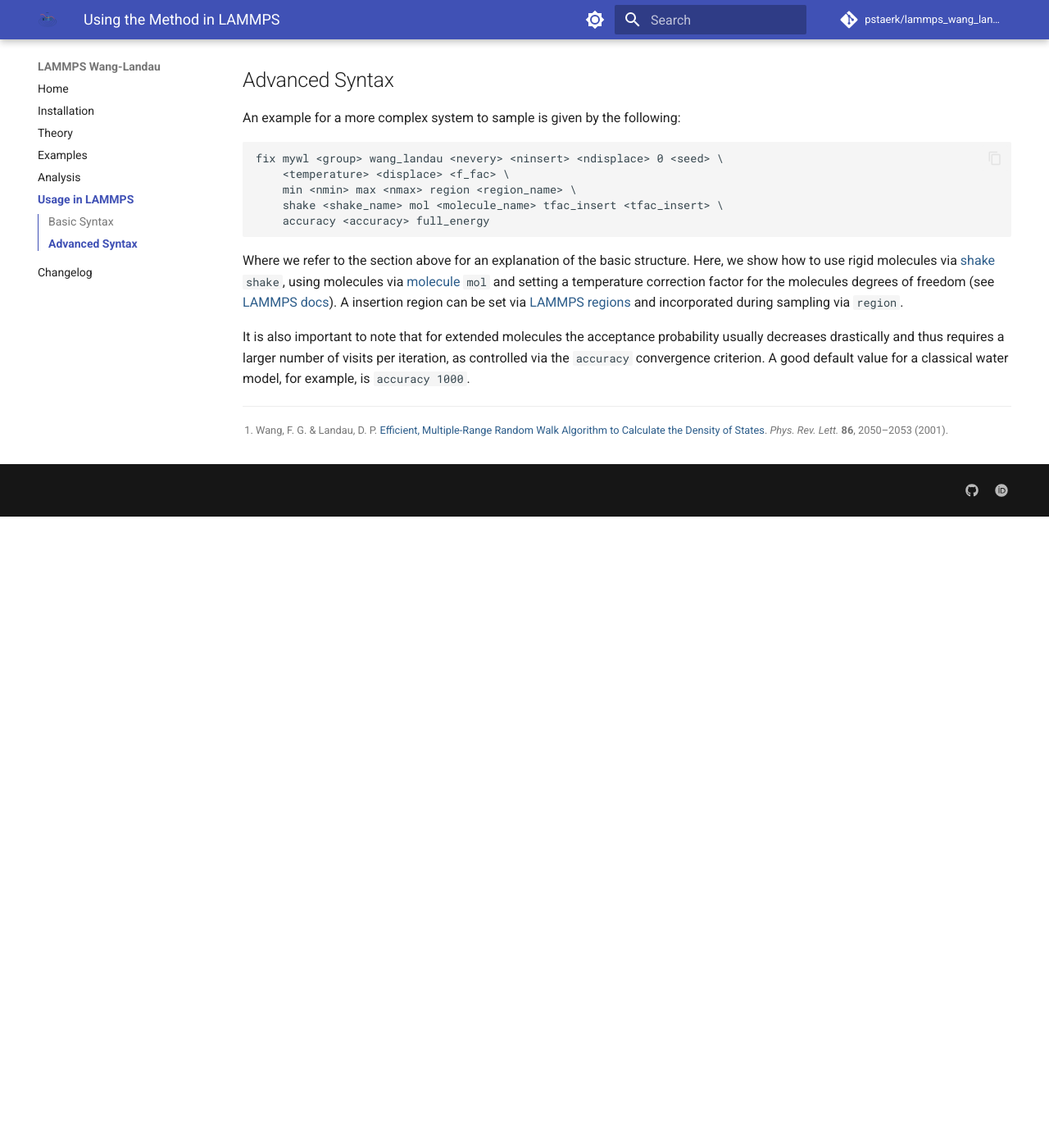
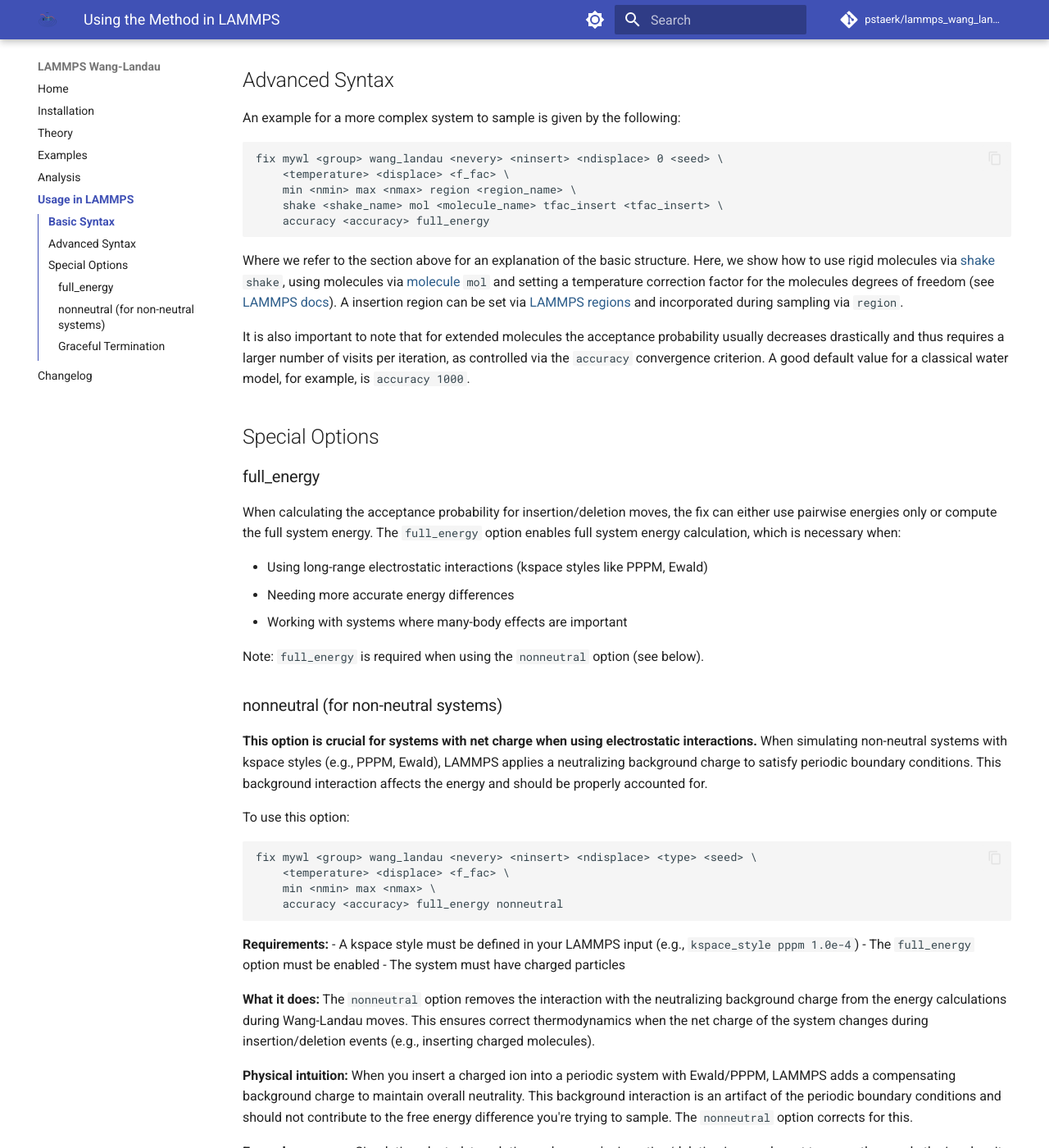
Before and after one commit to pstaerk/lammps_wang_landau, an MkDocs documentation site: the page built from docs/lammps-fixes.md, in a window 1280 px wide and 1400 px high, scrolled down 1253 px. Shown: the whole window at 82% size. Built offline with MkDocs 1.6.1 and Material for MkDocs 9.7.7, drawn with Linux system fonts in a browser that asks for light colours; comment, search, counter and statistics services are not loaded; before the commit the page ends 1883 px from its top, so only the background shows below that; some of the changed text lies outside the part shown.

Commit message:
Iteration on tests, changelog and environment.

````diff
--- a/docs/lammps-fixes.md
+++ b/docs/lammps-fixes.md
@@ -89,4 +89,76 @@
 A good default value for a classical water model, for example, is
 `accuracy 1000`.
 
+## Special Options
+
+### full_energy
+
+When calculating the acceptance probability for insertion/deletion moves,
+the fix can either use pairwise energies only or compute the full system energy.
+The `full_energy` option enables full system energy calculation, which is
+necessary when:
+
+- Using long-range electrostatic interactions (kspace styles like PPPM, Ewald)
+- Needing more accurate energy differences
+- Working with systems where many-body effects are important
+
+Note: `full_energy` is required when using the `nonneutral` option (see below).
+
+### nonneutral (for non-neutral systems)
+
+**This option is crucial for systems with net charge when using electrostatic
+interactions.** When simulating non-neutral systems with kspace styles
+(e.g., PPPM, Ewald), LAMMPS applies a neutralizing background charge to satisfy
+periodic boundary conditions. This background interaction affects the energy
+and should be properly accounted for.
+
+To use this option:
+
+```lammps
+fix mywl <group> wang_landau <nevery> <ninsert> <ndisplace> <type> <seed> \
+    <temperature> <displace> <f_fac> \
+    min <nmin> max <nmax> \
+    accuracy <accuracy> full_energy nonneutral
+```
+
+**Requirements:**
+- A kspace style must be defined in your LAMMPS input (e.g., `kspace_style pppm 1.0e-4`)
+- The `full_energy` option must be enabled
+- The system must have charged particles
+
+**What it does:**
+The `nonneutral` option removes the interaction with the neutralizing background
+charge from the energy calculations during Wang-Landau moves. This ensures
+correct thermodynamics when the net charge of the system changes during
+insertion/deletion events (e.g., inserting charged molecules).
+
+**Physical intuition:**
+When you insert a charged ion into a periodic system with Ewald/PPPM,
+LAMMPS adds a compensating background charge to maintain overall neutrality.
+This background interaction is an artifact of the periodic boundary conditions
+and should not contribute to the free energy difference you're trying to
+sample. The `nonneutral` option corrects for this.
+
+**Example use case:**
+Simulating electrolyte solutions where you're inserting/deleting ions and
+want to correctly sample the ion density of states without artifacts from the
+neutralizing background.
+
+### Graceful Termination
+
+When the Wang-Landau histogram converges (all bins meet the accuracy criterion),
+the fix will trigger graceful termination:
+
+- The histogram and density of states are written to `qs.dat`
+- LAMMPS is notified to stop cleanly via `timer->force_timeout()`
+- No hard exit is performed, allowing proper cleanup
+
+This ensures that:
+- Output files are properly flushed and closed
+- Any LAMMPS post-processing runs correctly
+- The simulation can be resumed or analyzed without corruption
+
+The convergence criterion is controlled by the `accuracy` parameter:
+higher values require more samples but give more accurate results.
+
 [^1]: Wang, F. G. & Landau, D. P. [Efficient, Multiple-Range Random Walk Algorithm to Calculate the Density of States](https://doi.org/10.1103/PhysRevLett.86.2050). *Phys. Rev. Lett.* **86**, 2050–2053 (2001).
--- /dev/null
+++ b/requirements-tests.txt
@@ -0,0 +1,4 @@
+# Testing dependencies
+pytest>=7.0
+pytest-cov>=4.0
+numpy>=1.20
````
Also changed, not shown: CHANGELOG.md (+19 -1 lines), environment.yml (added, +27 -0 lines), 2 other files.
